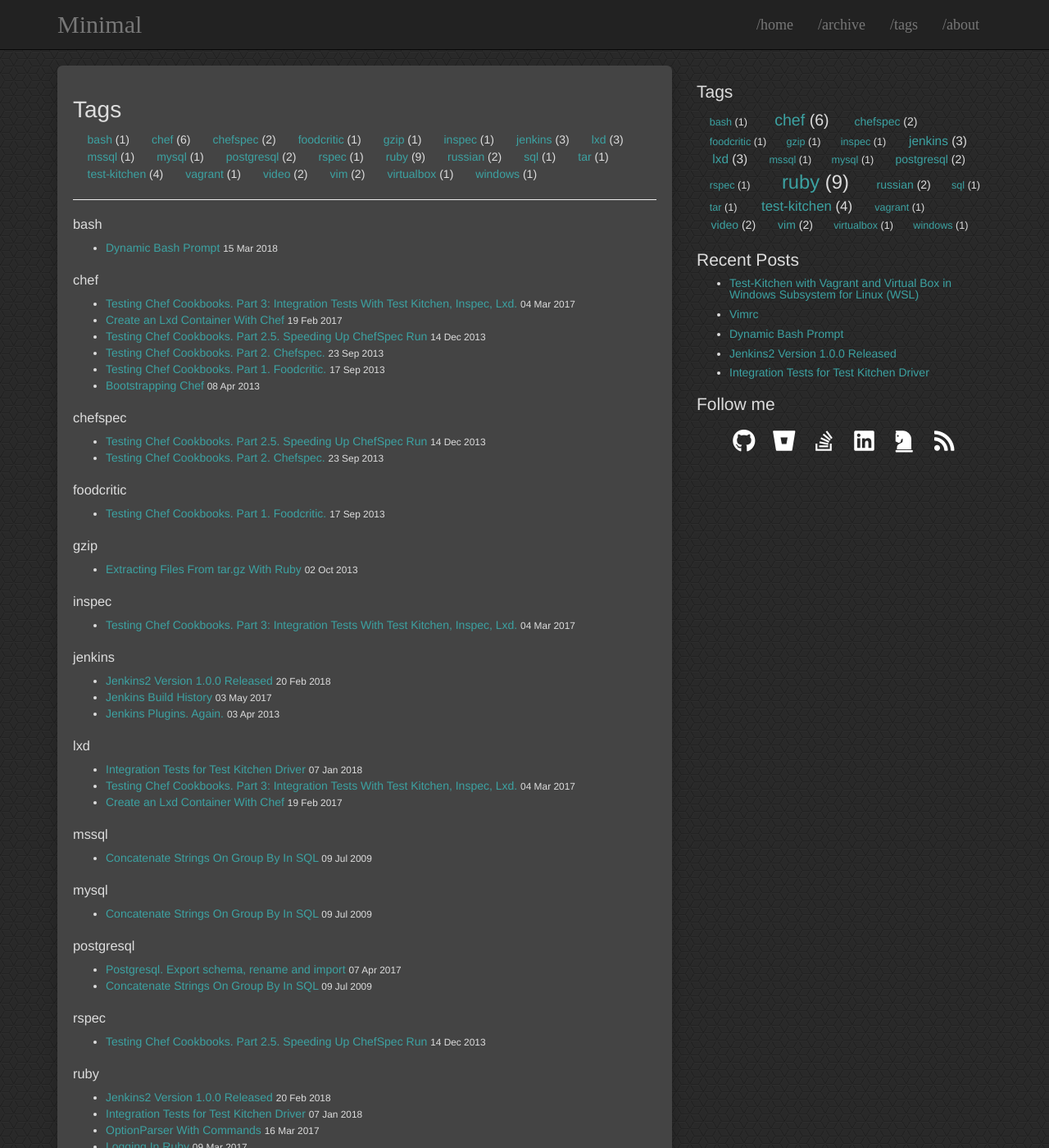
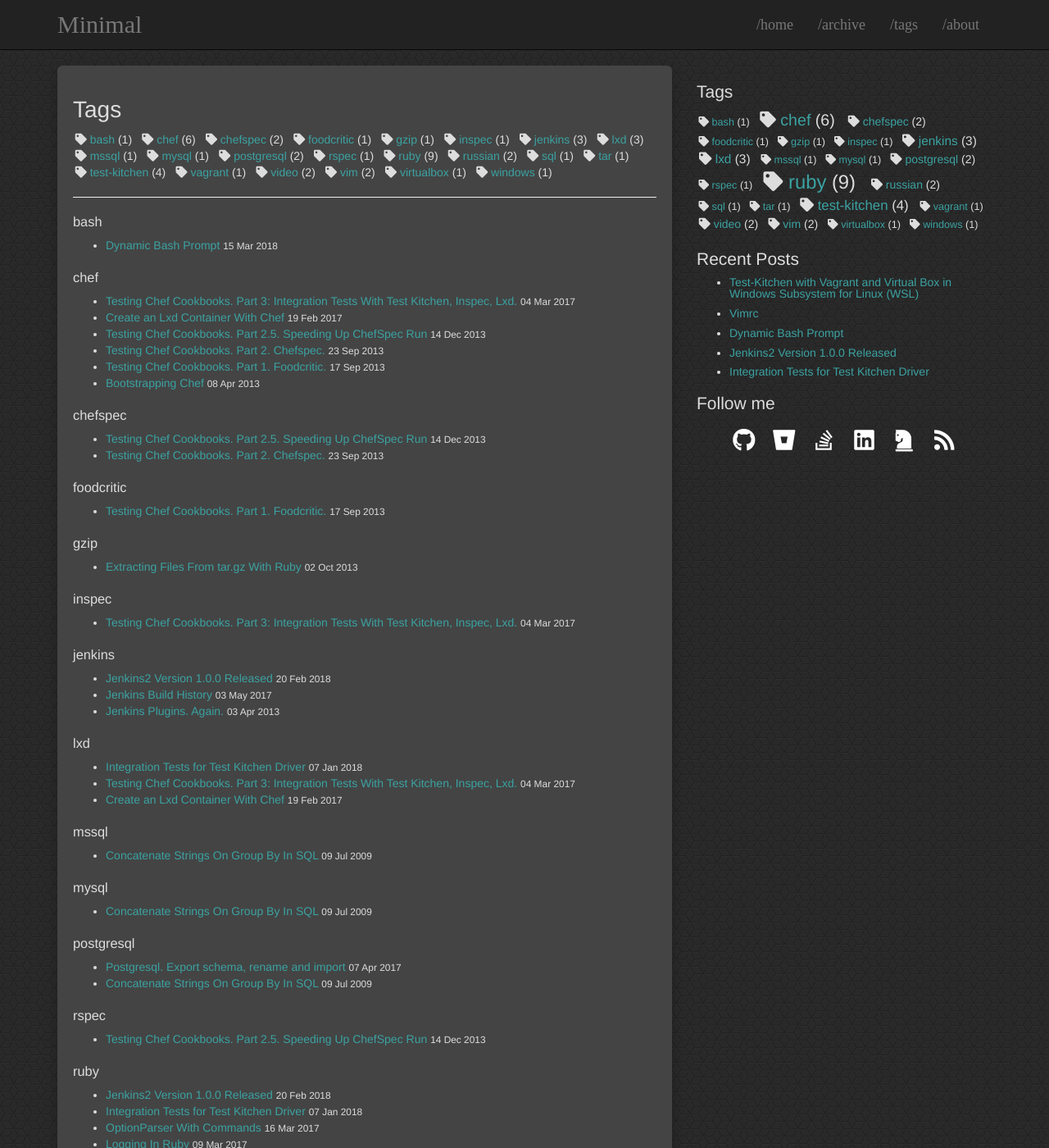
Before and after one commit to DracoAter/dracoater.github.io, a Jekyll site: the page built from tags.md, in a window 1280 px wide and 1400 px high. Shown: the whole window at 82% size. Built offline with Jekyll 4.4.1, drawn with Linux system fonts in a browser that asks for light colours; comment, search, counter and statistics services are not loaded.

Commit message:
Fix tag icons.

```diff
--- a/_includes/post-meta.html
+++ b/_includes/post-meta.html
@@ -8,6 +8,7 @@
 	<ul>
 	{% for tag in sorted_tags %}
 		<span class="tag">
+			<i class="fas fa-tag"></i>
 			<a href="/tags#{{ tag | cgi_escape }}">{{ tag }}</a>
 		</span>
 	{% endfor %}
--- a/_includes/tag-cloud.html
+++ b/_includes/tag-cloud.html
@@ -2,6 +2,7 @@
 {% assign tags = (site.tags | sort:0) %}
 {% for tag in tags %}
 <span class="tag" style="font-size:{{ tag[1].size | times: 0.5 | divided_by: 5 | plus: 0.8 }}em" >
+	<i class="fas fa-tag"></i>
 	<a href="/tags#{{ tag[0] | cgi_escape }}">{{tag[0] }}</a> ({{ tag[1].size }})
 </span>
 {% endfor %}
--- a/css/theme.scss
+++ b/css/theme.scss
@@ -175,12 +175,6 @@ ul.share-buttons {
 }
 ul.sideBarTags {
   list-style: none;
-  li:before {
-    content: '\f02b';
-    font-family: 'FontAwesome';
-    float: left;
-    margin-left: -1.5em;
-  }
 }
 
 //********************************************************
@@ -373,11 +367,6 @@ nav.shrink .navbar-toggle {
 	white-space: nowrap;
 }
 
-.tag:before {
-  content: '\f02b';
-  font-family: 'FontAwesome';
-}
-
 .offset:before {
 	content: '';
 	display: block;
--- a/tags.md
+++ b/tags.md
@@ -10,6 +10,7 @@ title: Tags
 		{% assign sorted_tags = site.tags | sort %}
 		{% for tag in sorted_tags %}
 		<span class="tag">
+			<i class="fas fa-tag"></i>
 			<a href="/tags#{{ tag[0] | uri_escape }}">{{ tag[0] }}</a> ({{ tag[1].size }})
 		</span>
 		{% endfor %}
```
